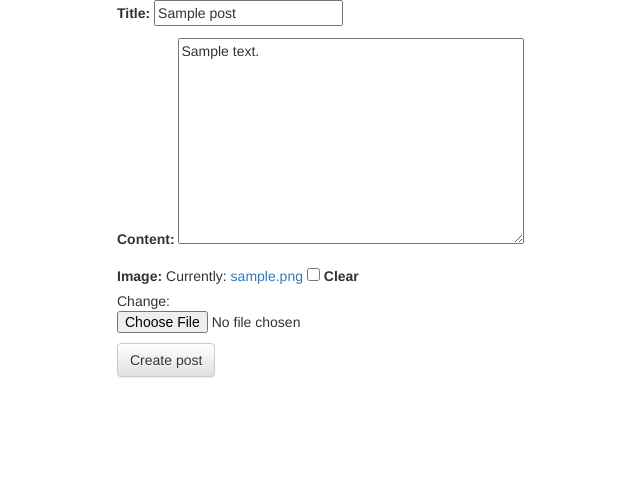
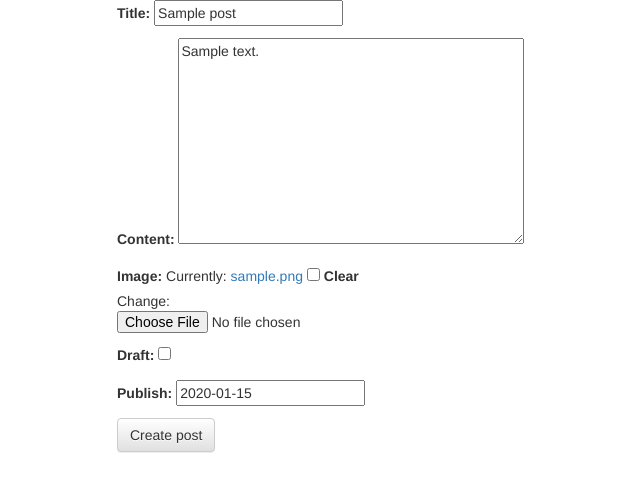
Before and after one commit to MrLokans/try_django, a Django app: a page that uses trydjango19/templates/base.html in a window 1280 px wide. Shown: the top 492 px of the page, without its empty margins (253-893 px from the left). Run offline with Django 3.2, Linux system fonts and the light colour scheme; tables that the repository leaves empty hold one stand-in row (values such as "Sample post"); some libraries are stand-ins or nearby versions.

Commit message:
Draft field added. Publish date added.

```diff
--- a/trydjango19/posts/forms.py
+++ b/trydjango19/posts/forms.py
@@ -10,4 +10,6 @@ class PostForm(forms.ModelForm):
             "title",
             "content",
             "image",
+            "draft",
+            "publish"
         ]
--- a/trydjango19/posts/models.py
+++ b/trydjango19/posts/models.py
@@ -34,6 +34,8 @@ class Post(models.Model):
     height_field = models.IntegerField(default=0)
     width_field = models.IntegerField(default=0)
     content = models.TextField()
+    draft = models.BooleanField(default=False)
+    publish = models.DateField(auto_now=False, auto_now_add=False)
     updated = models.DateTimeField(auto_now=True, auto_now_add=False)
     timestamp = models.DateTimeField(auto_now=False, auto_now_add=True)
 
--- a/trydjango19/templates/post_detail.html
+++ b/trydjango19/templates/post_detail.html
@@ -9,7 +9,7 @@
 {% block content %}
 <div class="col-sm-6 col-sm-offset-3">
 
-    <h1>{{ post.title }} <small>{{ post.timestamp }}</small></h1>
+    <h1>{{ post.title }} <small>{% if post.draft %}<span style="color:red">Draft</span>{% endif %}{{ post.publish }}</small></h1>
     {% if  post.user.get_full_name %}
         <p>Author: {{ post.user.get_full_name }}</p>
     {% endif %}
--- a/trydjango19/templates/post_list.html
+++ b/trydjango19/templates/post_list.html
@@ -10,7 +10,7 @@
                     <div class="caption">
                         <h3>
                             <a href='{{ post.get_absolute_url }}'>{{ post.title }}</a>
-                            <small>{{ post.timestamp | timesince }} ago</small>
+                            <small>{{ post.publish | timesince }} ago</small>
                         </h3>
                         {% if post.image %}
                             <img src="{{ post.image.url }}" alt="" class="img-responsive">
```
Also changed, not shown: trydjango19/posts/migrations/0003_auto_20160330_1905.py (added).
